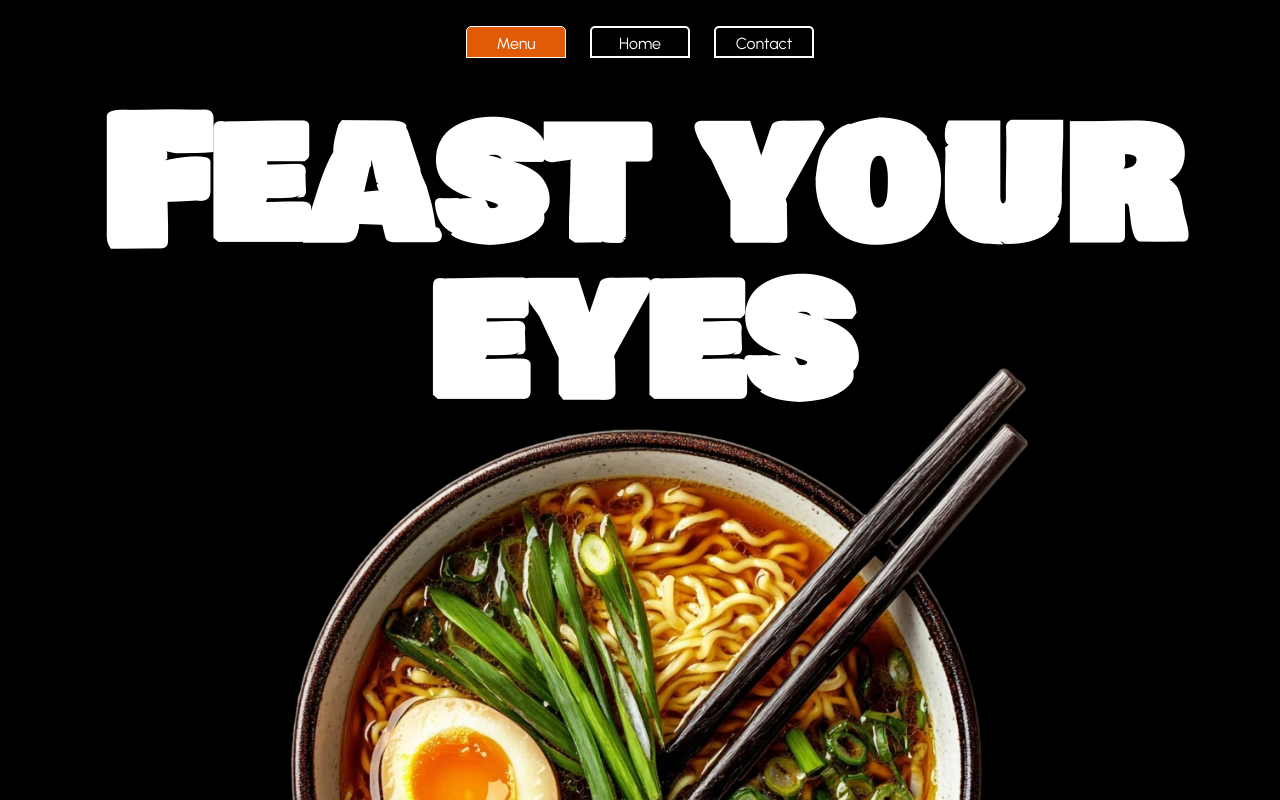
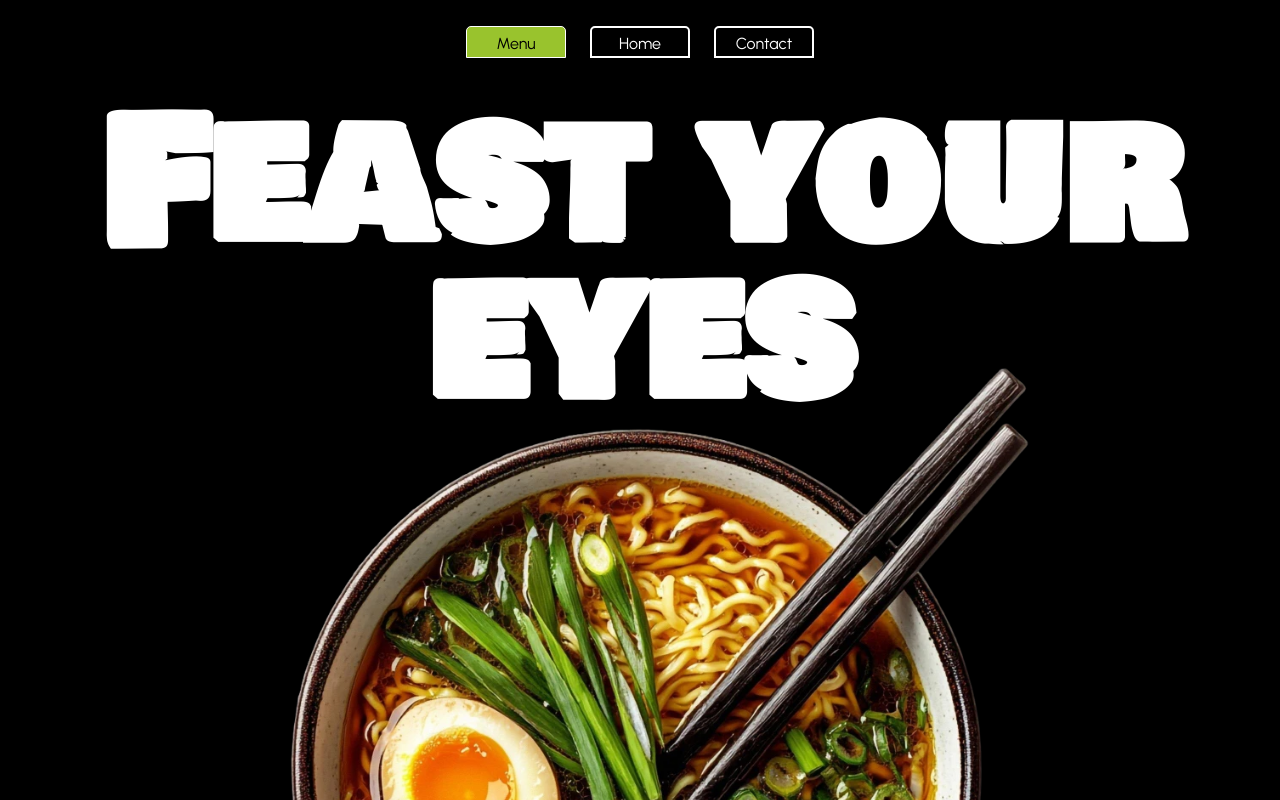
Before and after one commit to NikeEmOlo/restaurant-page, a website built with webpack: page src/index.html in a window 1280 px wide. In both pictures the pointer is over the button "Menu". Shown: the top 800 px of the page. Built offline with nearby package versions, Linux system fonts and the light colour scheme.

Commit message:
Change button hover colour to green

```diff
--- a/src/styles.css
+++ b/src/styles.css
@@ -88,7 +88,8 @@ header {
     }
 
     .nav-button:hover {
-        background-color: rgb(225, 91, 7);
+        background-color: #99c32d;
+        color: black;
         border-width: 1px;
     }
 }
```
